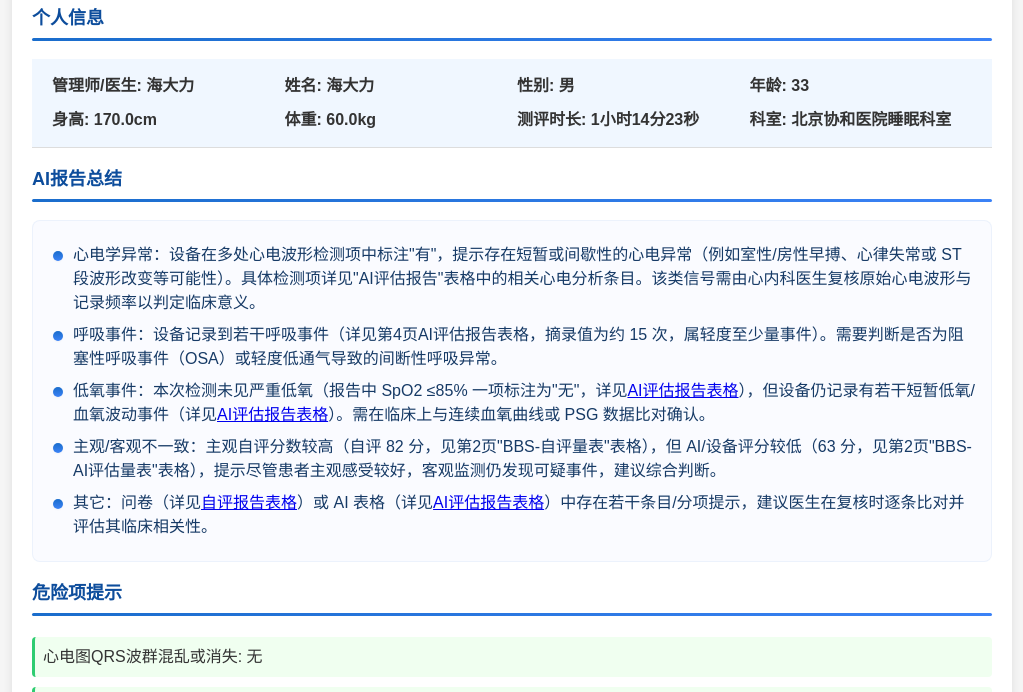
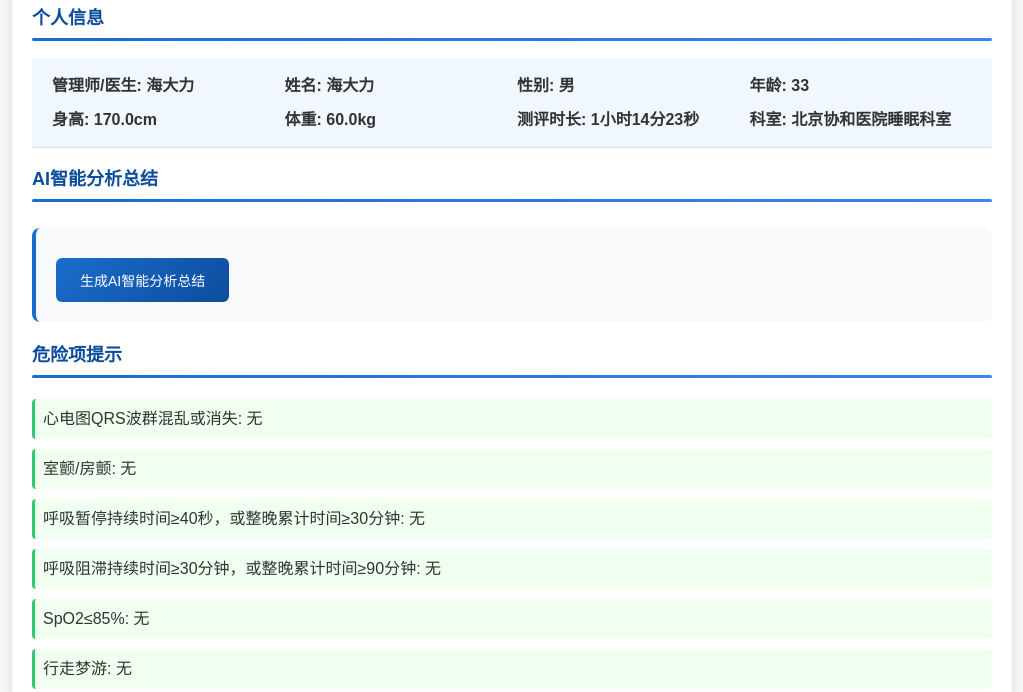
Before and after one commit to zhylucky/jiankangkeji, a website: page partialshtml/Roomreport.html in a window 1280 px wide. Shown: the part 110-802 px from the top of the page, without its empty margins (128-1151 px from the left). Drawn offline with Linux system fonts and the light colour scheme.

Commit message:
refactor(Roomreport): 调整AI报告总结显示位置及结构

```diff
--- a/partialshtml/Roomreport.html
+++ b/partialshtml/Roomreport.html
@@ -561,18 +561,22 @@
                 <div class="info-item"><span class="info-label">科室: 北京协和医院睡眠科室</div>
             </div>
 
-            <!-- 睡眠质量评分（已移至附页以节省首页空间） -->
-
-            <h2 class="section-title">AI报告总结</h2>
-
-            <div class="summary-box">
-                <ul>
-                    <li>心电学异常：设备在多处心电波形检测项中标注"有"，提示存在短暂或间歇性的心电异常（例如室性/房性早搏、心律失常或 ST 段波形改变等可能性）。具体检测项详见"AI评估报告"表格中的相关心电分析条目。该类信号需由心内科医生复核原始心电波形与记录频率以判定临床意义。</li>
-                    <li>呼吸事件：设备记录到若干呼吸事件（详见第4页AI评估报告表格，摘录值为约 15 次，属轻度至少量事件）。需要判断是否为阻塞性呼吸事件（OSA）或轻度低通气导致的间断性呼吸异常。</li>
-                    <li>低氧事件：本次检测未见严重低氧（报告中 SpO2 ≤85% 一项标注为"无"，详见<a href="#ai-report-table">AI评估报告表格</a>），但设备仍记录有若干短暂低氧/血氧波动事件（详见<a href="#ai-report-table">AI评估报告表格</a>）。需在临床上与连续血氧曲线或 PSG 数据比对确认。</li>
-                    <li>主观/客观不一致：主观自评分数较高（自评 82 分，见第2页"BBS-自评量表"表格），但 AI/设备评分较低（63 分，见第2页"BBS-AI评估量表"表格），提示尽管患者主观感受较好，客观监测仍发现可疑事件，建议综合判断。</li>
-                    <li>其它：问卷（详见<a href="#self-report-table">自评报告表格</a>）或 AI 表格（详见<a href="#ai-report-table">AI评估报告表格</a>）中存在若干条目/分项提示，建议医生在复核时逐条比对并评估其临床相关性。</li>
-                </ul>
+            <!-- AI报告总结部分 -->
+            <div class="section-title">AI智能分析总结</div>
+            <div class="ai-analysis-container">
+                <div class="ai-analysis-loading">
+                    <div class="loading-text">🤖 AI正在分析您的睡眠数据...</div>
+                    <div class="loading-progress-bar">
+                        <div class="loading-progress" id="loading-progress"></div>
+                    </div>
+                </div>
+                <div class="ai-analysis-content" id="ai-analysis-content">
+                </div>
+                <div class="ai-analysis-error" id="ai-analysis-error">
+                </div>
+                <button class="generate-ai-analysis-btn" id="generate-ai-analysis" onclick="generateAIAnalysis()">
+                    生成AI智能分析总结
+                </button>
             </div>
 
             <div class="group-3-5">
@@ -911,23 +915,7 @@
                 </tbody>
             </table>
 
-            <!-- AI报告总结部分 -->
-            <div class="section-title">三：AI智能分析总结</div>
-            <div class="ai-analysis-container">
-                <div class="ai-analysis-loading">
-                    <div class="loading-text">🤖 AI正在分析您的睡眠数据...</div>
-                    <div class="loading-progress-bar">
-                        <div class="loading-progress" id="loading-progress"></div>
-                    </div>
-                </div>
-                <div class="ai-analysis-content" id="ai-analysis-content">
-                </div>
-                <div class="ai-analysis-error" id="ai-analysis-error">
-                </div>
-                <button class="generate-ai-analysis-btn" id="generate-ai-analysis" onclick="generateAIAnalysis()">
-                    生成AI智能分析总结
-                </button>
-            </div>
+
 
             <div class="footer">
                 本报告仅供健康建议参考，具体诊断请咨询专业医生。
```
